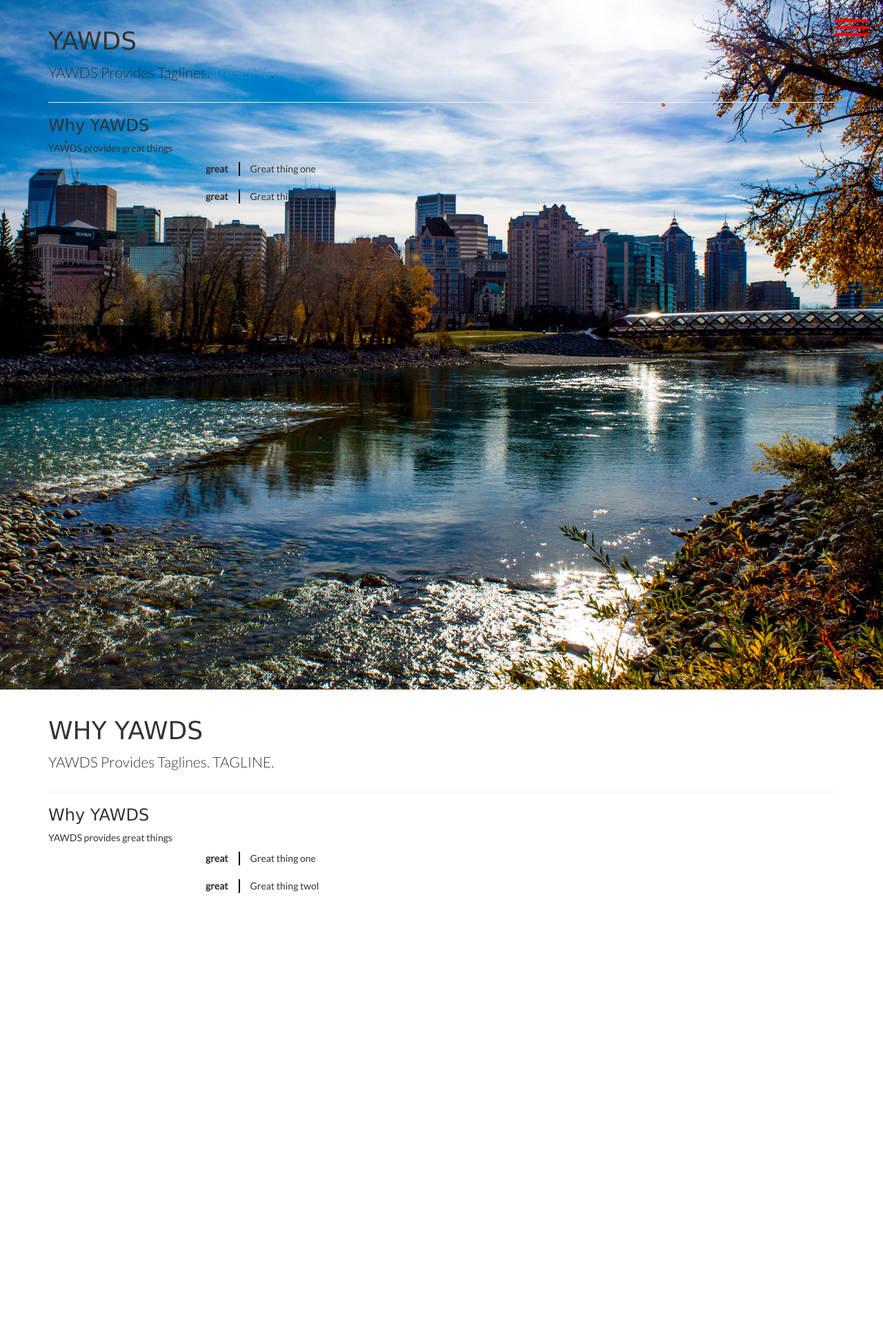
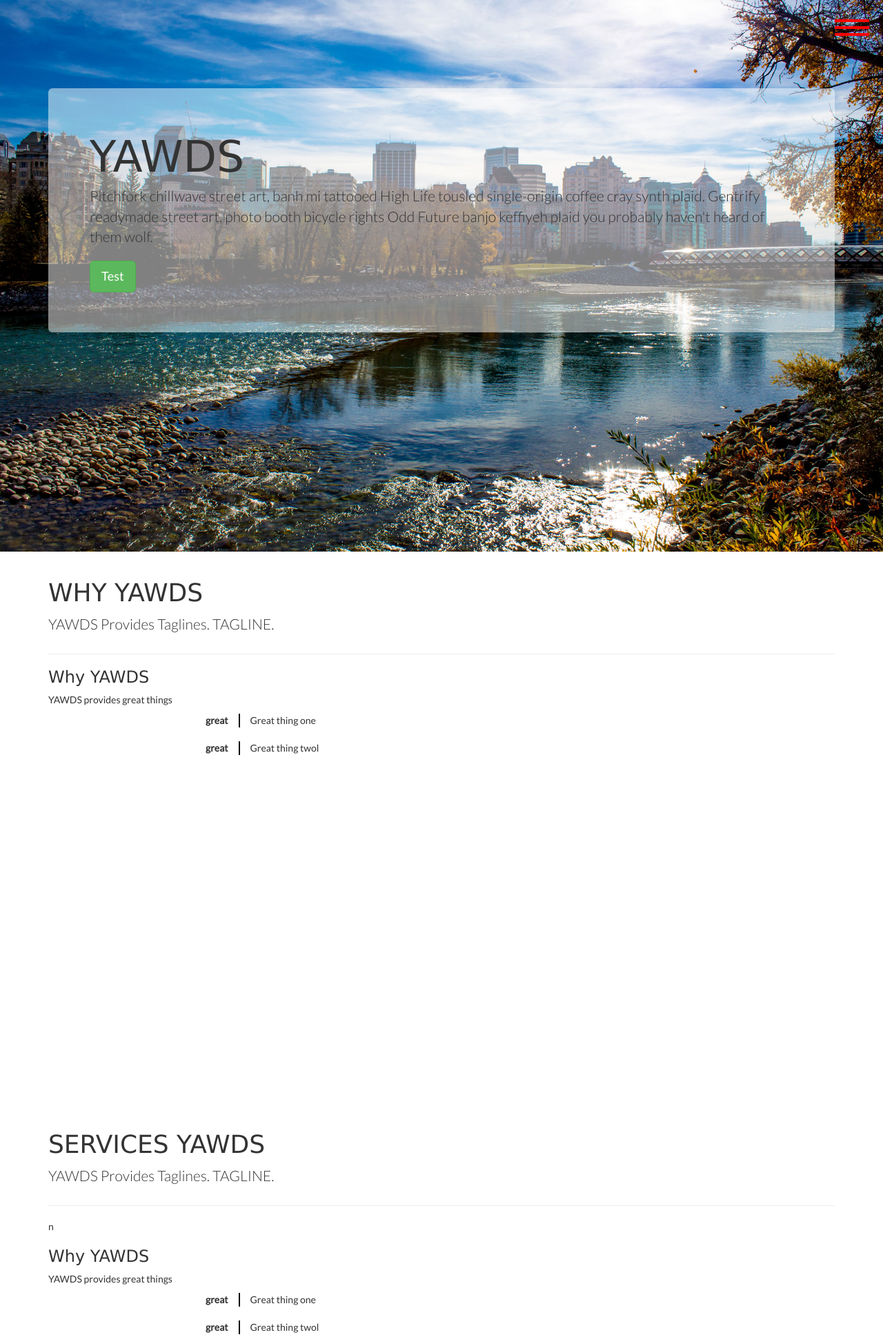
Before and after one commit to resorath/seanfeilweb, a PHP site: page / in a window 1280 px wide. Shown: the top 1939 px of the page at 69% size. Run offline with PHP 8.4, Linux system fonts and the light colour scheme; some libraries are stand-ins or nearby versions; some web fonts are replaced.

Commit message:
Fixed viewport heights sizing

```diff
--- a/css/site.css
+++ b/css/site.css
@@ -29,6 +29,7 @@ html, body
 	min-height: 800px;
 	position: relative;
 	width: 100%;
+	height: 100%;
 }
 
 .bg-holder
@@ -46,11 +47,6 @@ html, body
     background-repeat: no-repeat;
 
 }
-
-@media (max-width: 768px){
-
-}
-
 
 /** Top **/
 #top-bg-holder
@@ -70,11 +66,37 @@ html, body
 }
 
 
+.container-table
+{
+	display: table;
+	height: 80%;
+}
+
+@media screen and (max-height: 600px) {
+	.container-table
+	{
+		padding-top: 20px;
+	}
+}
+
+.valigner
+{
+	display: table-cell;
+	vertical-align: middle;
+}
+
+.jumbotron
+{
+
+	background-color: rgba(255, 255, 255, 0.5);
+}
+
+
 /*** Navigational Assist ***/
 .selectedNavElement
 {
 
-	text-shadow: 1px 0px 10px rgba(255, 255, 255, 0.5);;
+	text-shadow: 1px 0px 10px rgba(255, 255, 255, 0.5);
 	color: #fff !important;
 }
 
--- a/index.php
+++ b/index.php
@@ -15,7 +15,7 @@
       <script src="https://oss.maxcdn.com/libs/respond.js/1.3.0/respond.min.js"></script>
     <![endif]-->
 </head>
-  <body>
+<body>
 
     <nav id="bt-menu" class="bt-menu">
 		<a href="#" class="bt-menu-trigger"><span>Menu</span></a>
@@ -33,35 +33,14 @@
 	<div id="top" class="pagefull">
 		<div id="top-bg-holder" class="bg-holder">
 		</div>
-		<div class="container">
-	     	<div class="page-header">
-		     	<h1>YAWDS</h1>
-		     	<p class="lead">YAWDS Provides Taglines. <a href="http://google.com">TAGLINE</a>.</p>
-		    </div>
-
-	    	<h3>Why YAWDS</h3>
-	     	<p>YAWDS provides great things</p>
-	     	<div class="row">
-	    		<div class="col-sm-3 left-col">
-	    			<b>great</b>
-	    		</div>
-
-	    		<div class="col-sm-6">
-	    			Great thing one
-	    		</div>
-	    	</div>
-
-	    	<div class="row-spacer"></div>
-
-	    	<div class="row">
-	    		<div class="col-sm-3 left-col">
-	    			<b>great</b>
-	    		</div>
-
-	    		<div class="col-sm-6">
-	    			Great thing twol
-	    		</div>
-	    	</div>
+		<div class="container container-table">
+			<div class="valigner">
+		    	<div class="jumbotron">
+					<h1>YAWDS</h1>
+					<p class="lead">Pitchfork chillwave street art, banh mi tattooed High Life tousled single-origin coffee cray synth plaid. Gentrify readymade street art, photo booth bicycle rights Odd Future banjo keffiyeh plaid you probably haven't heard of them wolf.</p>
+					<p><a class="btn btn-lg btn-success" href="#" role="button">Test</a></p>
+				</div>
+			</div>
 	    </div>
     </div>
 
--- a/js/core.js
+++ b/js/core.js
@@ -47,8 +47,9 @@ function setupNavigationHooks()
 /** Sets the size of each superstructure div to match that of the page height (+ overhead) **/
 function sizePageFullElements()
 {
+    var spacer = 0;
 	$('.pagefull').each(function(index) {
-		$(this).css('min-height', $(window).height() + 200);
+		$(this).css('min-height', window.screen.availHeight + spacer);
 	});
 }
 
```
